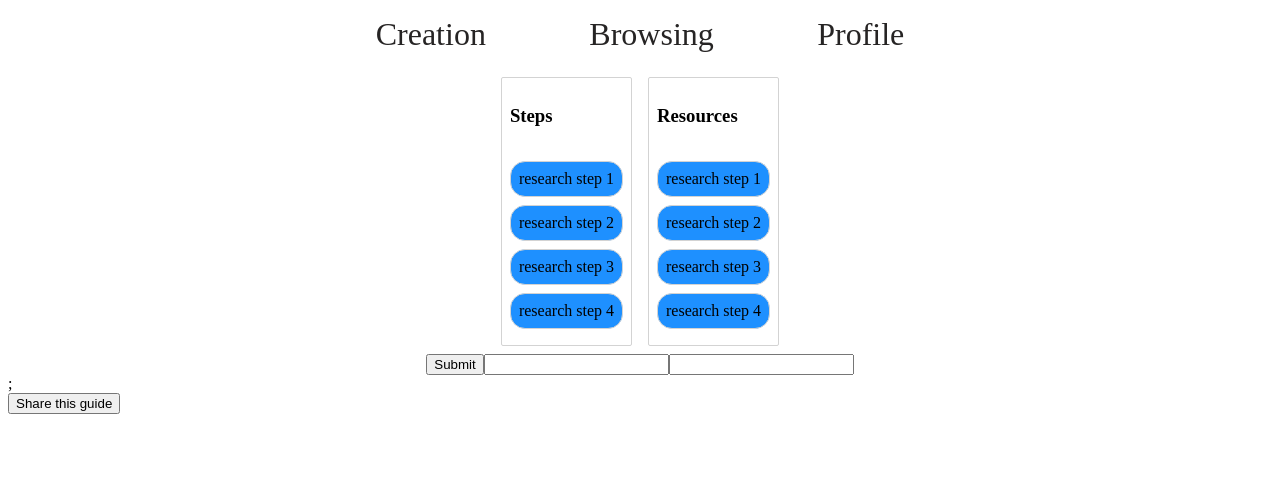
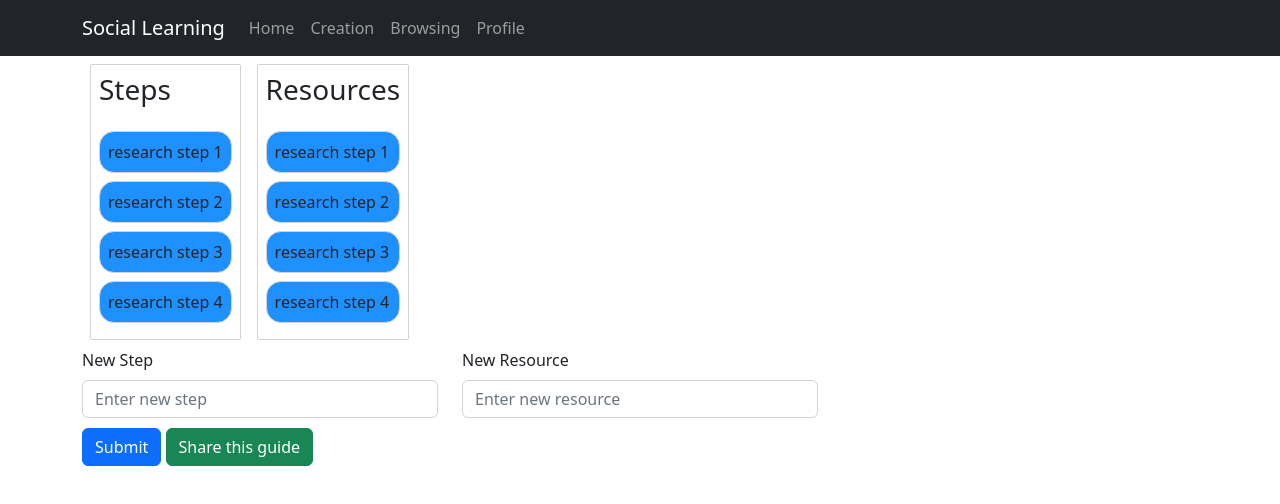
Before and after one commit to yzhong1985/social-learning, a React (Create React App) app: page / in a window 1280 px wide. Shown: the top 504 px of the page. Built offline with nearby package versions, Linux system fonts and the light colour scheme.

Commit message:
incorporated react-bootstrap
some styles added - for navbar - for panel

```diff
--- a/package.json
+++ b/package.json
@@ -10,8 +10,10 @@
     "@testing-library/jest-dom": "^5.16.4",
     "@testing-library/react": "^13.3.0",
     "@testing-library/user-event": "^13.5.0",
+    "bootstrap": "^5.2.2",
     "react": "^17.0.2",
     "react-beautiful-dnd": "^13.1.0",
+    "react-bootstrap": "^2.5.0",
     "react-dom": "^17.0.2",
     "react-router-dom": "^6.4.2",
     "styled-components": "^5.3.5",
--- a/src/App.css
+++ b/src/App.css
@@ -22,3 +22,7 @@
     color: rgba(248, 187, 208, 1);
     cursor: pointer;
   }
+
+  .row-buttons {
+    padding: 10px 0 0 0;
+  }
--- a/src/App.js
+++ b/src/App.js
@@ -5,36 +5,41 @@ import Profile from "./Profile"
 import { Route, Routes, NavLink } from "react-router-dom";
 import "./App.css";
 
+import 'bootstrap/dist/css/bootstrap.min.css';
+
+import Container from 'react-bootstrap/Container';
+import Nav from 'react-bootstrap/Nav';
+import Navbar from 'react-bootstrap/Navbar';
+import NavDropdown from 'react-bootstrap/NavDropdown';
+
 class App extends Component {
   render() {
     return (
-      // <div>
-      //   <Panel />
-      // </div>
       <div className='App'>
-      <nav className='App-nav'>
-        <NavLink activeClassName='active-link' to='/'>
-          Creation
-        </NavLink>
-        <NavLink activeClassName='active-link' to='/browsing'>
-          Browsing
-        </NavLink>
-        <NavLink activeClassName='active-link' to='/profile'>
-          Profile
-        </NavLink>
+      <Navbar bg="dark" variant="dark" expand="lg">
+        <Container>
+          <Navbar.Brand href="#home">Social Learning</Navbar.Brand>
+          <Navbar.Toggle aria-controls="basic-navbar-nav" />
+          <Navbar.Collapse id="basic-navbar-nav">
+            <Nav className="me-auto">
+              <Nav.Link href='/'>Home</Nav.Link>
+              <Nav.Link href='/'>Creation</Nav.Link>
+              <Nav.Link href='/browsing'>Browsing</Nav.Link>
+              <Nav.Link href='/profile'>Profile</Nav.Link>
+            </Nav>
+          </Navbar.Collapse>
 
-      </nav>
+        </Container>
+      </Navbar>
+
       <Routes>
         <Route exact path='/' element={<Panel/>} />
         <Route exact path='/browsing' element={<Browsingpage/>} />
         <Route exact path='/profile' element={<Profile/>} />
       </Routes>
 
-
       {/* <Panel/> */}
     </div>
-
-
     );
   }
 }
--- a/src/Panel.jsx
+++ b/src/Panel.jsx
@@ -7,9 +7,13 @@ import { DragDropContext } from 'react-beautiful-dnd';
 import styled from 'styled-components';
 import Browsingpage from './Browsingpage';
 
-const Container = styled.div`
+import Button from 'react-bootstrap/Button';
+import Form from 'react-bootstrap/Form';
 
-`
+import Container from 'react-bootstrap/Container';
+import Row from 'react-bootstrap/Row';
+import Col from 'react-bootstrap/Col';
+
 
 class Panel extends React.Component {
   constructor(props) {
@@ -90,7 +94,6 @@ class Panel extends React.Component {
     };
 
     this.setState(newState);
-
   };
 
 
@@ -151,7 +154,6 @@ class Panel extends React.Component {
   };
 
 
-
   render() {
     const liStyle = {
     display: 'flex',
@@ -161,38 +163,33 @@ class Panel extends React.Component {
     return (
 
       <div>
-      <Container style={liStyle}>
-        <DragDropContext
-        onDragEnd={this.onDragEnd}>
-          {this.state.columnOrder.map((columnId) => {
+      <Container>
+        <DragDropContext onDragEnd={this.onDragEnd}>
+          {
+            this.state.columnOrder.map((columnId) => {
             const column = this.state.columns[columnId];
             const tasks = column.taskIds.map(taskId => this.state.tasks[taskId]);
-
             return <Column key={column.id} column={column} tasks={tasks} />;
           })}
         </DragDropContext>
       </Container>
-      <form onSubmit={this.submitHandler} style={liStyle}>
-          <input type="submit" value="Submit"/>
+      <Form onSubmit={this.submitHandler}>
+      <Container>
+        <Row>
+          <Col md={4}><Form.Label>New Step</Form.Label></Col>
+          <Col md={4}><Form.Label>New Resource</Form.Label></Col>
+        </Row>
+        <Row>
+          <Col md={4}><Form.Control type="step" placeholder="Enter new step" /></Col>
+          <Col md={4}><Form.Control type="resources" placeholder="Enter new resource" /></Col>
+        </Row>
+        <Row className='row-buttons'>
+          <Col md={4}><Button variant="primary" type="submit">Submit</Button>{' '}
+          <Button variant="success" onClick={this.add_guide}>Share this guide</Button></Col>
+        </Row>
+      </Container>
 
-          <input
-            type="text"
-            id="content"
-            className="teste"
-            name="new_step"
-            value={this.state.new_step}
-            onChange={this.inputChangeHandler}
-          />
-          <input
-            type="text"
-            id="content"
-            className="teste"
-            name="new_resource"
-            value={this.state.new_resource }
-            onChange={this.inputChangeHandler}
-          />
-      </form>;
-      <button onClick={this.add_guide} style={liStyle}>Share this guide</button>
+      </Form>
       </div>
 
 
```
Also changed, not shown: 1 other file (tests, documents, lock files or other folders).
